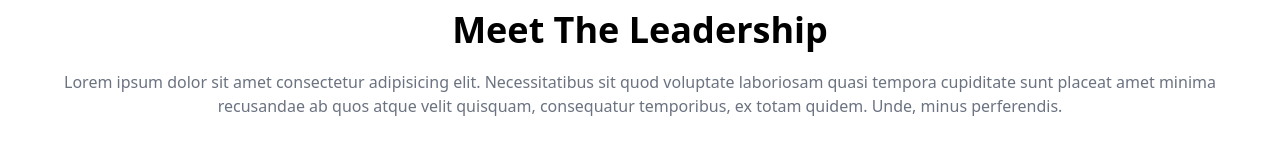
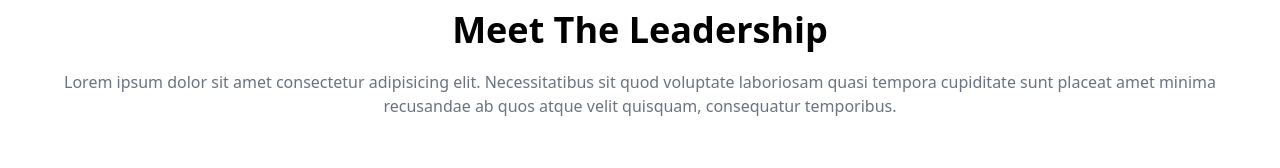
Before and after one commit to arash-arora/cif, a Next.js app: page /team in a window 1280 px wide. Shown: the part 222-390 px from the top of the page. Built offline with nearby package versions, Linux system fonts and the light colour scheme.

Commit message:
description

```diff
--- a/components/Main_committee.tsx
+++ b/components/Main_committee.tsx
@@ -8,7 +8,7 @@ export default function main_com() {
           Lorem ipsum dolor sit amet consectetur adipisicing elit.
           Necessitatibus sit quod voluptate laboriosam quasi tempora cupiditate
           sunt placeat amet minima recusandae ab quos atque velit quisquam,
-          consequatur temporibus, ex totam quidem. Unde, minus perferendis.
+          consequatur temporibus.
         </p>
       </div>
 
```
